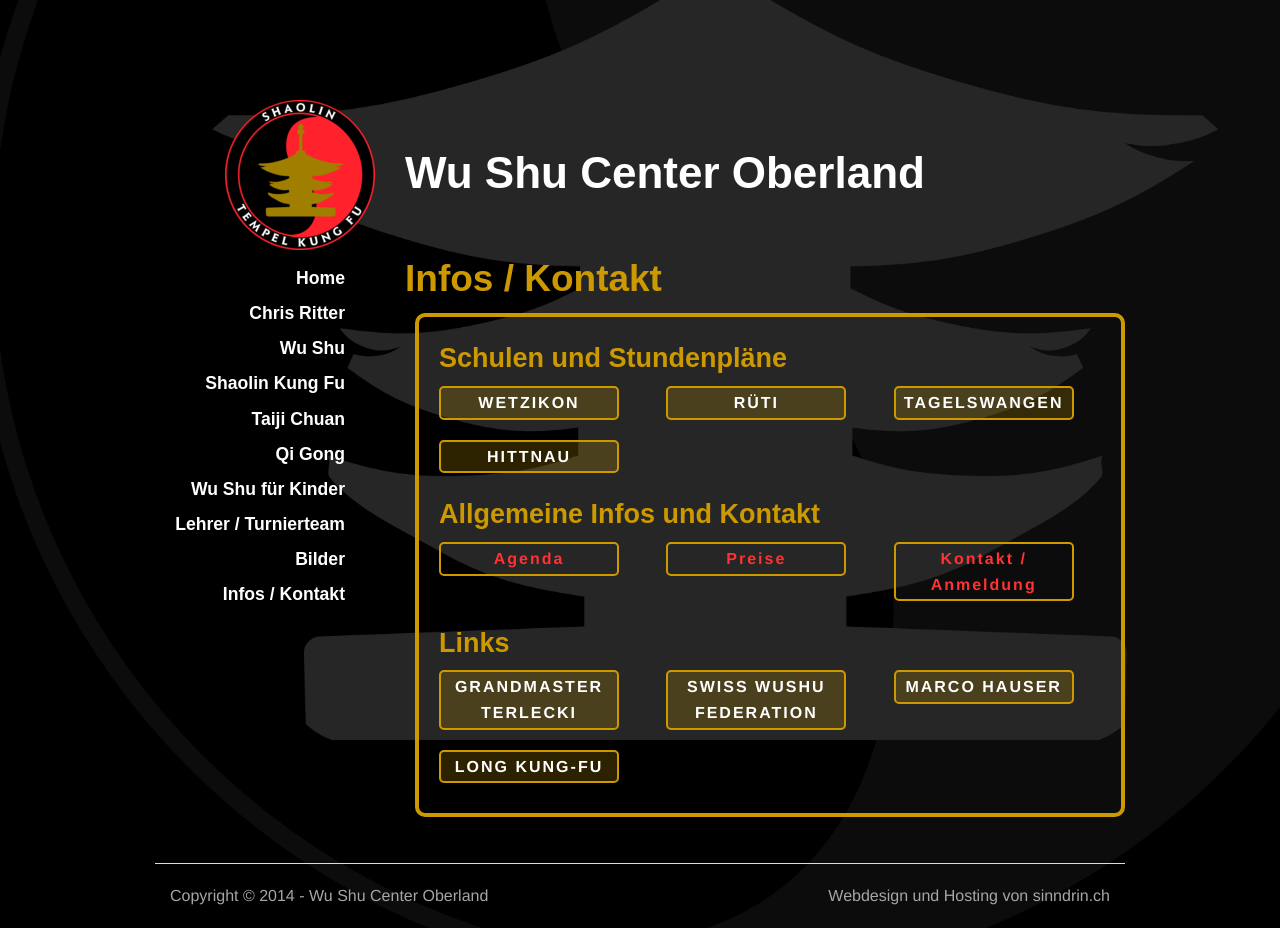
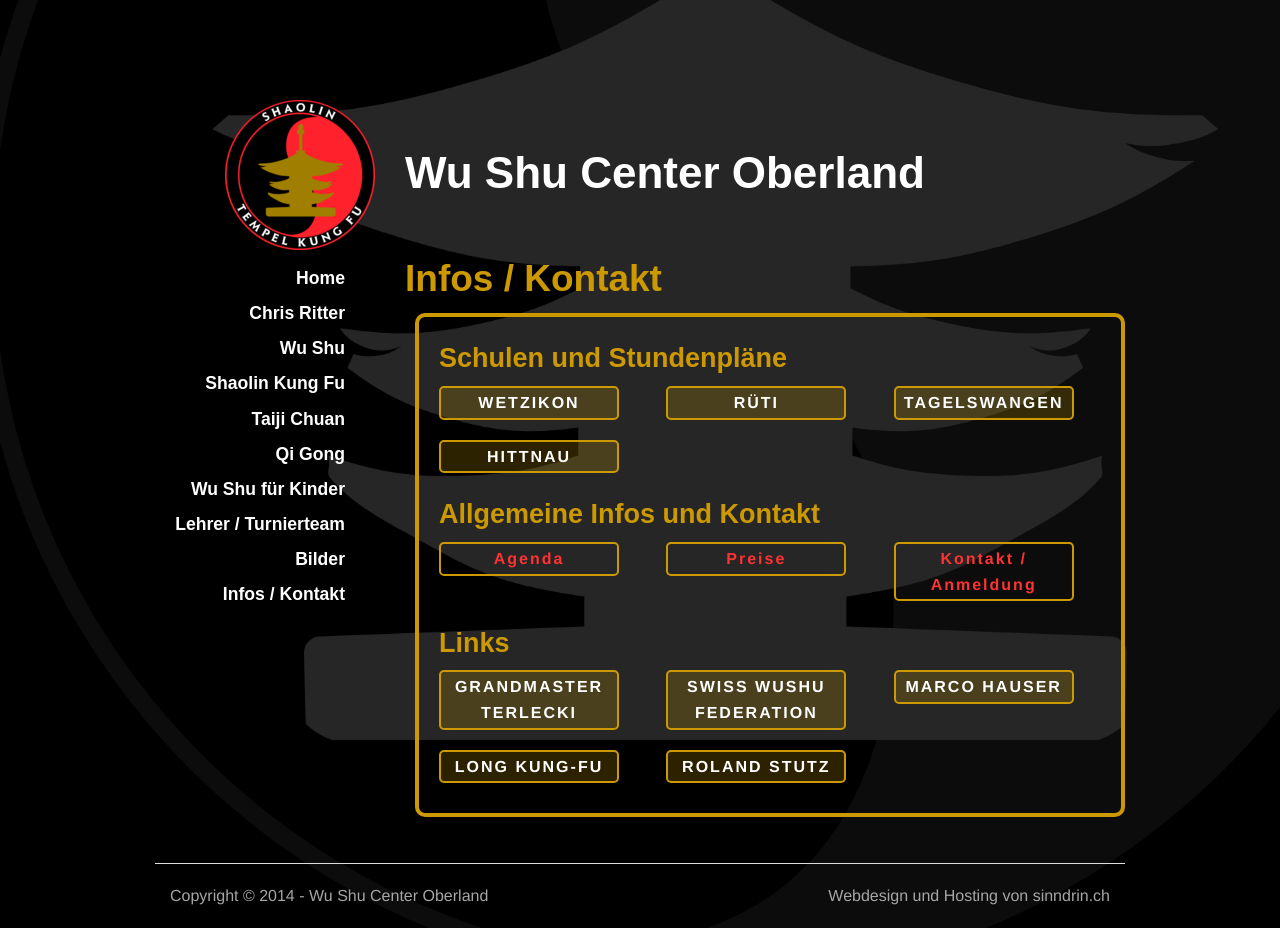
Before and after one commit to wu-shu/wu-shu.github.io, a Jekyll site: the page built from infos-kontakt/index.md, in a window 1280 px wide. Built offline with Jekyll 4.4.1, drawn with Linux system fonts in a browser that asks for light colours; some web fonts are replaced; Markdown is read by kramdown in place of the engine named in the settings; comment, search, counter and statistics services are not loaded.

Commit message:
link roli

```diff
--- a/infos-kontakt/index.md
+++ b/infos-kontakt/index.md
@@ -23,4 +23,5 @@
 <li><a target="_blank" href="http://www.swisswushu.ch/" class="button-contact-place">Swiss Wushu Federation</a></li>
 <li><a target="_blank" href="http://www.marcohauser.com/" class="button-contact-place">Marco Hauser</a></li>
 <li><a target="_blank" href="http://long-kungfu.jimdo.com/" class="button-contact-place">Long Kung-Fu</a></li>
+<li><a target="_blank" href="http://www.tai-chi-oberland.ch/" class="button-contact-place">Roland Stutz</a></li>
 </ul>
```
Also changed, not shown: 1 other file.
